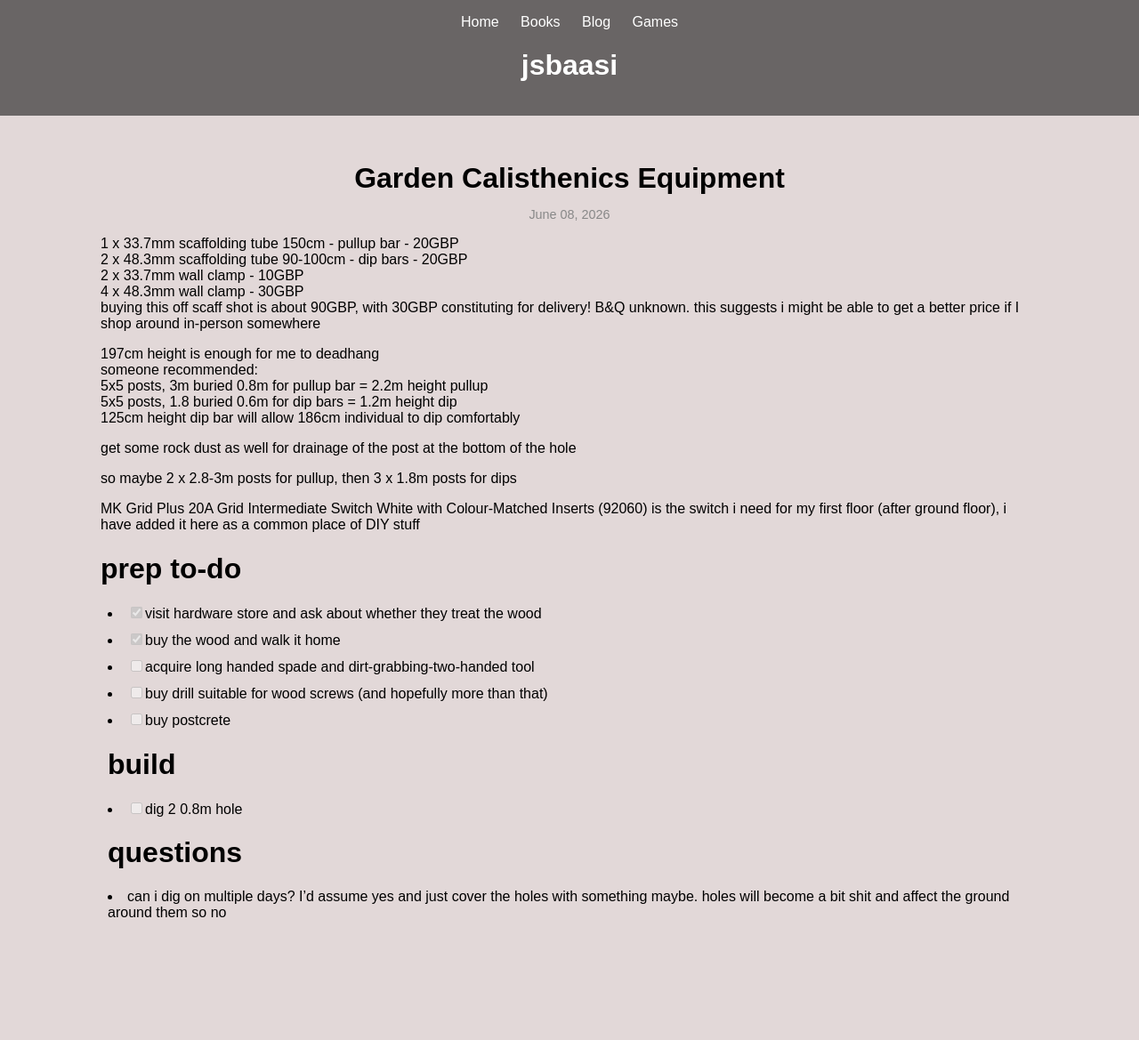
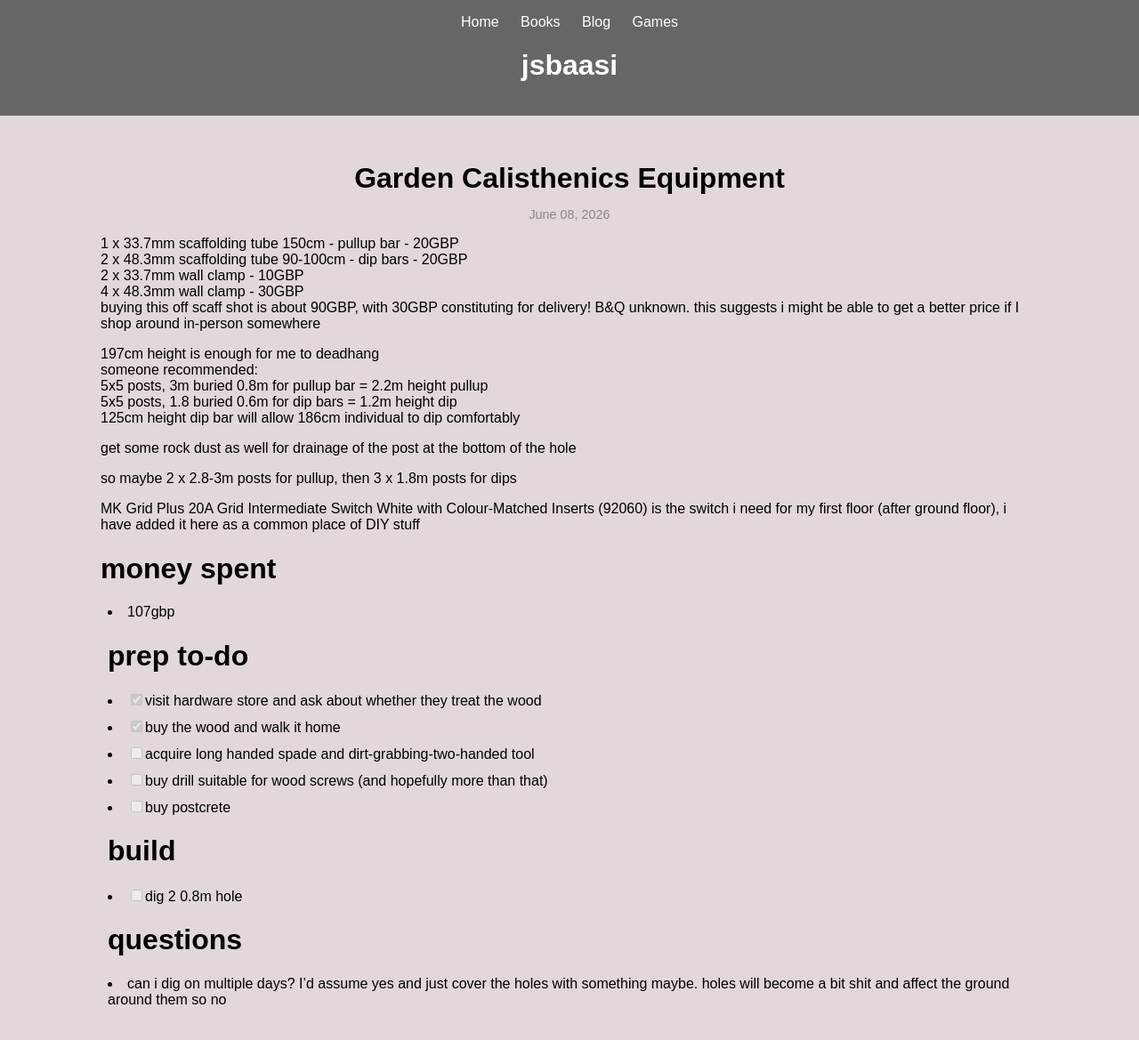
Before and after one commit to jsbaasi/jsbaasi.github.io, a Jekyll site: the page built from _posts/2026-06-08-garden-calisthenics-equipment.md, in a window 1280 px wide. Shown: the whole page at 89% size. Built offline with Jekyll 4.4.1, drawn with Linux system fonts in a browser that asks for light colours; before the commit the page ends 1071 px from its top, so only the background shows below that.

Commit message:
vault backup: 2026-07-17 19:54:53

```diff
--- a/_posts/2026-06-08-garden-calisthenics-equipment.md
+++ b/_posts/2026-06-08-garden-calisthenics-equipment.md
@@ -23,6 +23,8 @@ so maybe 2 x 2.8-3m posts for pullup, then 3 x 1.8m posts for dips
 
 MK Grid Plus 20A Grid Intermediate Switch White with Colour-Matched Inserts (92060) is the switch i need for my first floor (after ground floor), i have added it here as a common place of DIY stuff
 
+# money spent
+- 107gbp
 # prep to-do
 - [x] visit hardware store and ask about whether they treat the wood
 - [x] buy the wood and walk it home
```
